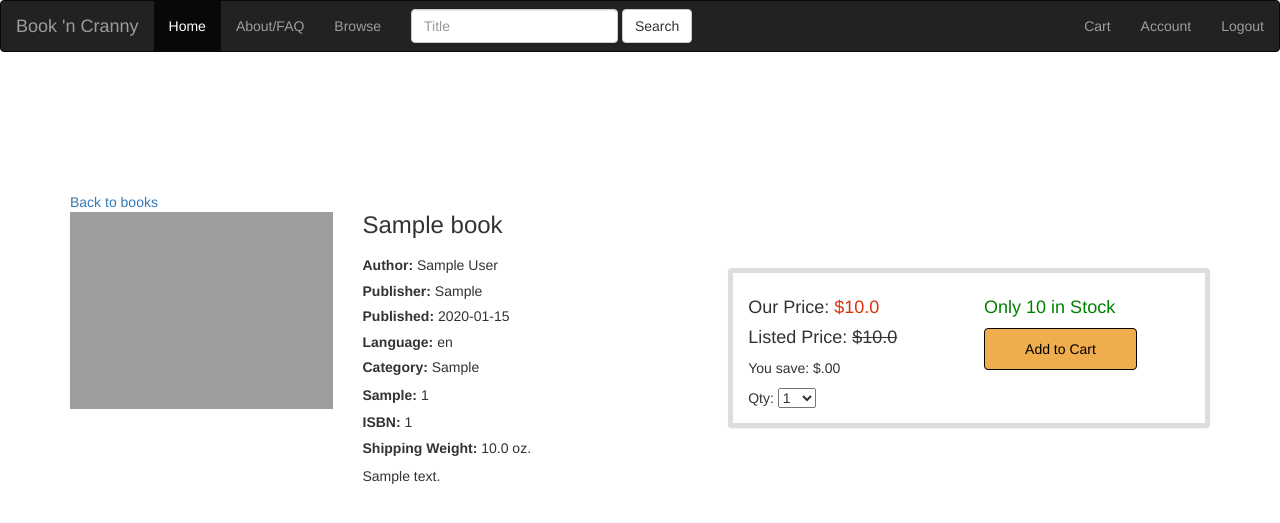
After one commit to hanoelleb/bookncranny, a Spring Boot app: page /book/1 in a window 1280 px wide. The commit adds this page. Shown: the top 523 px of the page. Run offline with Spring Boot 4, Linux system fonts and the light colour scheme; tables that the repository leaves empty hold one stand-in row (values such as "Sample post"); some of the project's set-up classes (security, data sources, template engines, error pages and the like) are left out, and stand-ins take their place; some libraries are stand-ins or nearby versions.

Commit message:
added book detail page

```diff
--- a/src/main/java/com/bookstore/config/SecurityConfig.java
+++ b/src/main/java/com/bookstore/config/SecurityConfig.java
@@ -28,7 +28,7 @@ public class SecurityConfig extends WebSecurityConfigurerAdapter {
 		return SecurityUtility.passwordEncoder();
 	}
 
-	private static final String[] PUBLIC_MATCHERS = { "/css/**", "/js/**,", "/images/**", "/", "/login", "/new-user", "/bookshelf",
+	private static final String[] PUBLIC_MATCHERS = { "/css/**", "/js/**,", "/images/**", "/", "/login", "/new-user", "/bookshelf", "/book/**",
 			"/sign-up", "/fonts/**" };
 
 	@Override
--- a/src/main/java/com/bookstore/controllers/IndexController.java
+++ b/src/main/java/com/bookstore/controllers/IndexController.java
@@ -1,10 +1,14 @@
 package com.bookstore.controllers;
 
+import java.security.Principal;
+import java.util.Arrays;
 import java.util.HashSet;
 import java.util.List;
+import java.util.Optional;
 import java.util.Set;
 
 import javax.servlet.http.HttpServletRequest;
+import javax.websocket.server.PathParam;
 
 import org.slf4j.Logger;
 import org.slf4j.LoggerFactory;
@@ -14,6 +18,7 @@ import org.springframework.security.core.context.SecurityContextHolder;
 import org.springframework.stereotype.Controller;
 import org.springframework.ui.Model;
 import org.springframework.web.bind.annotation.ModelAttribute;
+import org.springframework.web.bind.annotation.PathVariable;
 import org.springframework.web.bind.annotation.RequestMapping;
 import org.springframework.web.bind.annotation.RequestMethod;
 
@@ -125,11 +130,37 @@ public class IndexController {
 	public String bookshelf(Model model) {
 		List<Book> bookList = bookService.findAll();
 
-		LOG.info("SIZE: " + bookList.size());
-
 		model.addAttribute("bookList", bookList);
 
 		return "bookshelf";
 	}
 
+	@RequestMapping("/book/{id}")
+	public String book(@PathVariable("id") Long id, Model model, Principal principal) {
+
+		LOG.info("ID: " + id);
+
+		if (principal != null) {
+			String username = principal.getName();
+			User user = userService.findByUsername(username);
+			model.addAttribute("user", user);
+		}
+
+		Optional<Book> find = bookService.findOne(id);
+
+		if (!find.isPresent()) {
+			model.addAttribute("empty", true);
+		} else {
+			Book book = find.get();
+			model.addAttribute("book", book);
+		}
+
+		List<Integer> qtys = Arrays.asList(1,2,3,4,5,6,7,8,9,10);
+
+		model.addAttribute("qtyList", qtys);
+		model.addAttribute("qty", 1);
+
+		return "book-detail";
+	}
+
 }
--- a/src/main/java/com/bookstore/service/IBookService.java
+++ b/src/main/java/com/bookstore/service/IBookService.java
@@ -1,9 +1,12 @@
 package com.bookstore.service;
 
 import java.util.List;
+import java.util.Optional;
 
 import com.bookstore.models.Book;
 
 public interface IBookService {
 	List<Book> findAll();
+
+	Optional<Book> findOne(Long id);
 }
--- a/src/main/java/com/bookstore/service/impl/BookService.java
+++ b/src/main/java/com/bookstore/service/impl/BookService.java
@@ -1,6 +1,7 @@
 package com.bookstore.service.impl;
 
 import java.util.List;
+import java.util.Optional;
 
 import org.springframework.beans.factory.annotation.Autowired;
 import org.springframework.stereotype.Service;
@@ -17,8 +18,11 @@ public class BookService implements IBookService {
 
 	@Override
 	public List<Book> findAll() {
-		System.out.println(((List<Book>) bookRepository.findAll()).toString());
 		return (List<Book>) bookRepository.findAll();
 	}
 
+
+	public Optional<Book> findOne(Long id) {
+		return bookRepository.findById(id);
+	}
 }
--- /dev/null
+++ b/src/main/resources/templates/book-detail.html
@@ -0,0 +1,103 @@
+<!DOCTYPE html>
+<html lang="en" xmlns:th="http//www.w3.org/1999/xhtml">
+<head th:replace="common/header :: common-header" />
+<div th:replace="common/header :: navbar"></div>
+<div class="container">
+
+	<form th:action="@{/cart/add}">
+		<input type="hidden" th:field="*{book.id}">
+		<div class="row" style="margin-top: 120px;">
+			<div class="col-xs-3">
+				<a th:href="@{/bookshelf}">Back to books</a> <img
+					class="img-responsive shelf-book"
+					th:src="#{admin-path}+@{/images/books/}+${book.id}+'.png'">
+			</div>
+			<div class="col-xs-9">
+				<h3 th:text="${book.title}">Title:</h3>
+				<div class="row">
+					<div class="col-xs-5">
+						<h5>
+							<strong>Author: </strong><span th:text="${book.author}"></span>
+						</h5>
+						<h5>
+							<strong>Publisher: </strong><span th:text="${book.publisher}"></span>
+						</h5>
+						<h5>
+							<strong>Published: </strong><span
+								th:text="${book.publicationDate}"></span>
+						</h5>
+						<h5>
+							<strong>Language: </strong><span th:text="${book.language}"></span>
+						</h5>
+						<h5>
+							<strong>Category: </strong><span th:text="${book.category}"></span>
+						</h5>
+						<p>
+							<strong><span th:text="${book.format}"></span>: </strong><span
+								th:text="${book.numberOfPages}"></span>
+						</p>
+						<h5>
+							<strong>ISBN: </strong><span th:text="${book.isbn}"></span>
+						</h5>
+						<h5>
+							<strong>Shipping Weight: </strong><span
+								th:text="${book.shippingWeight}+' oz.'"></span>
+						</h5>
+					</div>
+
+					<div class="col-xs-7">
+						<div class="panel panel-default"
+							style="border-width: 5px; margin-top: 20px;">
+							<div class="panel-body">
+								<div class="row">
+									<div class="col-xs-6">
+										<h4>
+											Our Price: <span style="color: #db3208">$<span
+												th:text="${book.ourPrice}"></span></span>
+										</h4>
+										<h4>
+											Listed Price: <span style="text-decoration: line-through">$<span
+												th:text="${book.listPrice}"></span></span>
+										</h4>
+										<p>
+											You save: $<span
+												th:text="${#numbers.formatDecimal((book.listPrice-book.ourPrice), 0, 'COMMA', 2, 'POINT')}"></span>
+										</p>
+										<span>Qty: </span> <select name="qty">
+											<option th:each="qty: ${qtyList}" th:value="${qty}"
+												th:text="${qty}"></option>
+										</select>
+									</div>
+
+									<div class="col-xs-6">
+										<h4 th:if="*{book.inStockNumber &gt; 10}" style="color: green">In
+											Stock</h4>
+										<h4
+											th:if="*{book.inStockNumber &lt;= 10 and book.inStockNumber&gt;0}"
+											style="color: green">
+											Only <span th:text="${book.inStockNumber}"></span> in Stock
+										</h4>
+										<h4 th:if="*{book.inStockNumber==0}" style="color: darkred;">Unavailable</h4>
+										<button type="submit" class="btn btn-warning" style="color:black;border: 1px solid black; padding: 10px 40px 10px 40px">Add to Cart</button>
+									</div>
+								</div>
+							</div>
+
+
+						</div>
+					</div>
+
+
+					<hr>
+					<div class="col-xs-12">
+					<p th:text="${book.description}"></p>
+					</div>
+
+				</div>
+			</div>
+		</div>
+	</form>
+</div>
+<!-- end of container -->
+</body>
+</html>
--- a/src/main/resources/templates/common/header.html
+++ b/src/main/resources/templates/common/header.html
@@ -31,7 +31,7 @@
 					type="button" id="dropdownMenuButton" data-toggle="dropdown"
 					aria-haspopup="true" aria-expanded="false" role="button">Browse</a>
 					<ul class="dropdown-menu" aria-labelledby="dropdownMenuButton">
-						<li class="dropdown-item"><a th:href="@{/books}"></a></li>
+						<li class="dropdown-item"><a th:href="@{/bookshelf}">All books</a></li>
 						<li class="dropdown-item"><a href="#">Genre</a></li>
 						<li class="dropdown-item"><a href="#">Authors</a></li>
 						<li class="dropdown-item"><a href="#">Popular</a></li>
```
Also changed, not shown: src/main/resources/templates/bookshelf.html (+17 -10 lines), 8 other files.
